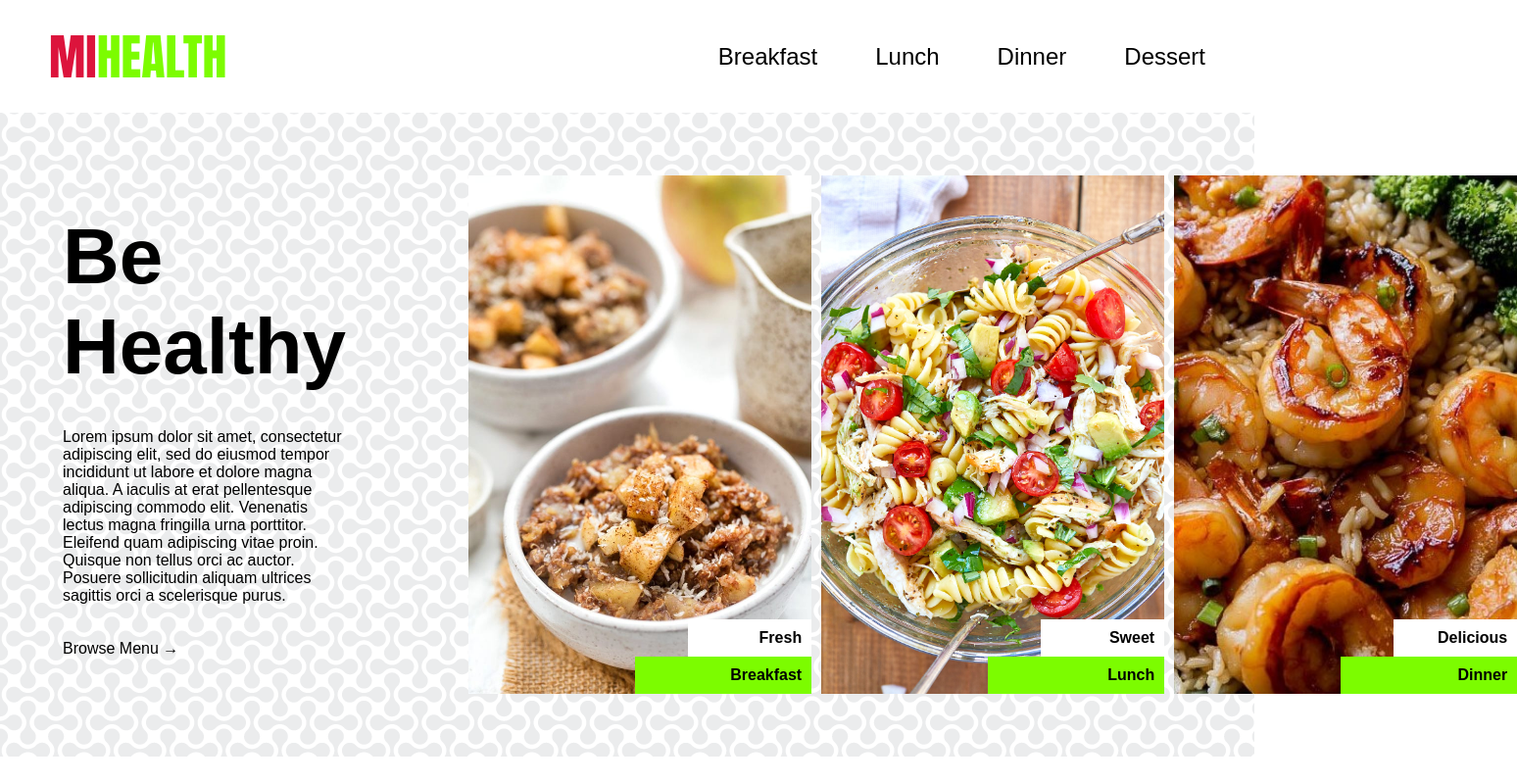
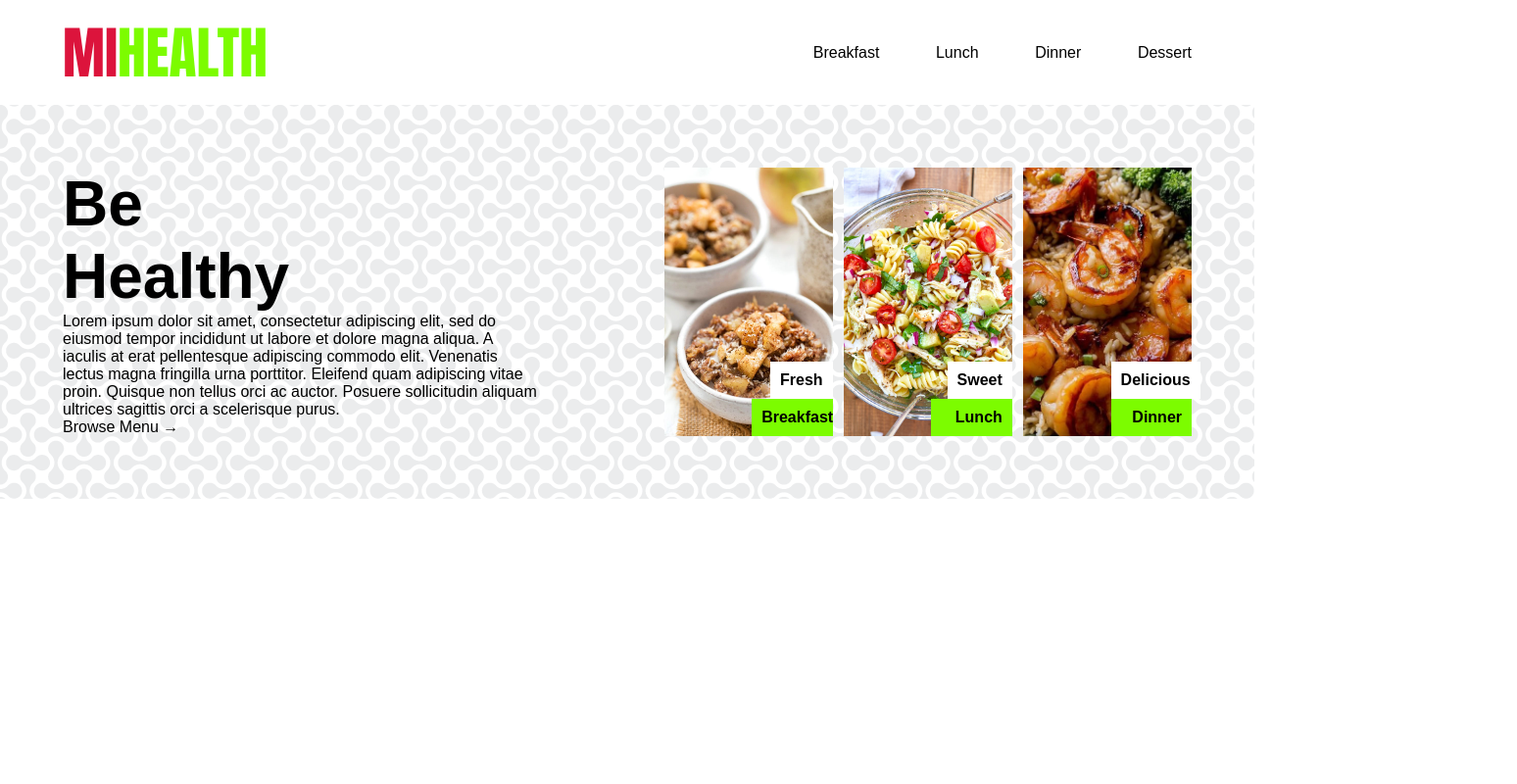
Before and after one commit to mazjap/MiHealth, a plain HTML site: page index.html in a window 1280 px wide. Shown: the whole page at 98% size, 1548 px wide, since content can reach past the window. Drawn offline with Linux system fonts and the light colour scheme.

Commit message:
Clean up CSS, add anchors to categories

```diff
--- a/index.html
+++ b/index.html
@@ -10,7 +10,7 @@
     <body>
         <div class="container">
             <nav>
-                <div class="logo">
+                <div class="logo unselectable">
                     <a href="#"><h6>Mi</h6><h6>health</h6></a>
                 </div>
 
@@ -33,27 +33,33 @@
                 </div>
 
                 <div class="category">
+                    <a href="#">
                         <img src="src/apple-breakfast.jpg" alt="Apple breakfast" />
                         <div class="text-container">
                             <div class="white"><h2>Fresh</h2></div>
                             <div class="green"><h3>Breakfast</h3></div>
                         </div>
+                    </a>
                 </div>
 
                 <div class="category">
+                    <a href="#">
                         <img src="src/pasta-salad.jpg" alt="Apple breakfast" />
                         <div class="text-container">
                             <div class="white"><h2>Sweet</h2></div>
                             <div class="green"><h3>Lunch</h3></div>
                         </div>
+                    </a>
                 </div>
 
                 <div class="category">
+                    <a href="#">
                         <img src="src/fried-shrimp.jpg" alt="Apple breakfast" />
                         <div class="text-container">
                             <div class="white"><h2>Delicious</h2></div>
                             <div class="green"><h3>Dinner</h3></div>
                         </div>
+                    </a>
                 </div>
             </section>
         </div>
--- a/style.css
+++ b/style.css
@@ -14,14 +14,8 @@ a {
 }
 
 h1 {
-    font-size: 5em;
-    font-weight: 900;
+    font-size: 5vw;
     width: 20%;
-}
-
-h2 {
-    font-size: 5vw;
-    font-weight: 900;
 }
 
 a:hover {
@@ -31,24 +25,16 @@ a:hover {
 nav {
     display: flex;
     justify-content: flex-end;
-    align-content: center;
-    padding: 20px 50px;
+    padding: 10px 5%;
 }
 
 nav > a {
     align-self: center;
     padding-left: 5%;
-    font-size: 1.5em;
+    font-size: 1.25vw;
 }
 
 .logo {
-    /* No selection */
-    -webkit-user-select: none; /* Safari */
-    -moz-user-select: none; /* Firefox */
-    -ms-user-select: none; /* IE10+/Edge */
-    user-select: none; /* Standard */
-
-    align-self: center;
     flex-grow: 1;
     font-size: 2.2vw;
 }
@@ -58,7 +44,7 @@ nav > a {
     text-transform: uppercase;
     display: inline;
     color: lawngreen;
-    font-size: 50px;
+    font-size: 4.5vw;
 }
 
 .logo h6:nth-child(odd) {
@@ -76,30 +62,29 @@ nav > a {
     display: flex;
     flex-direction: column;
     justify-content: space-evenly;
-    flex-grow: 2;
     padding-right: 10%;
 }
 
 .category {
     position: relative;
-    padding-left: 10px;
+    padding-left: 1%;
     text-align: right;
     align-items: flex-end;
     align-content: flex-end;
+    width: 80%;
 }
 
 .category img {
-    width: 350px;
+    width: 100%;
     height: 100%;
     object-fit: cover;
 }
 
 .text-container {
     position: absolute;
-    text-align: center;
     right: 0;
     bottom: 0;
-    width: 50%;
+    width: 45%;
     text-align: end;
 }
 
@@ -108,10 +93,17 @@ nav > a {
     font-weight: bolder;
     background-color: #fff;
     padding: 10px;
-    margin-left: 30%;
+    display: inline-block;
 }
 
 .green h3 {
     background-color: lawngreen;
-    margin: 0;
+    display: block;
 }
+
+.unselectable {
+    -webkit-user-select: none; /* Safari */
+    -moz-user-select: none; /* Firefox */
+    -ms-user-select: none; /* IE10+/Edge */
+    user-select: none; /* Standard */
+}
```
Lines whose indentation alone changed are shown as unchanged.
